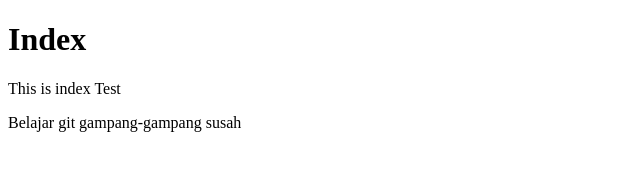
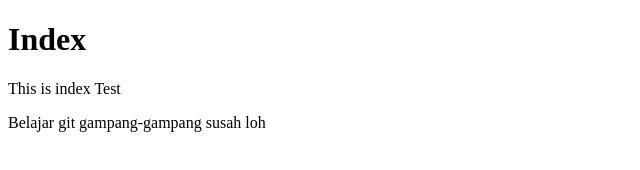
Before and after one commit to muhammad-ardiyansah/belajar-git, a plain HTML site: page index.html in a window 1280 px wide. Shown: the full height of the page, 0-640 px from the left. Drawn offline with Linux system fonts and the light colour scheme.

Commit message:
trs belajar git

```diff
--- a/index.html
+++ b/index.html
@@ -7,6 +7,6 @@
 
 <h1>Index</h1>
 <p>This is index Test</p>
-<p>Belajar git gampang-gampang susah</p>
+<p>Belajar git gampang-gampang susah loh</p>
 </body>
 </html>
```
